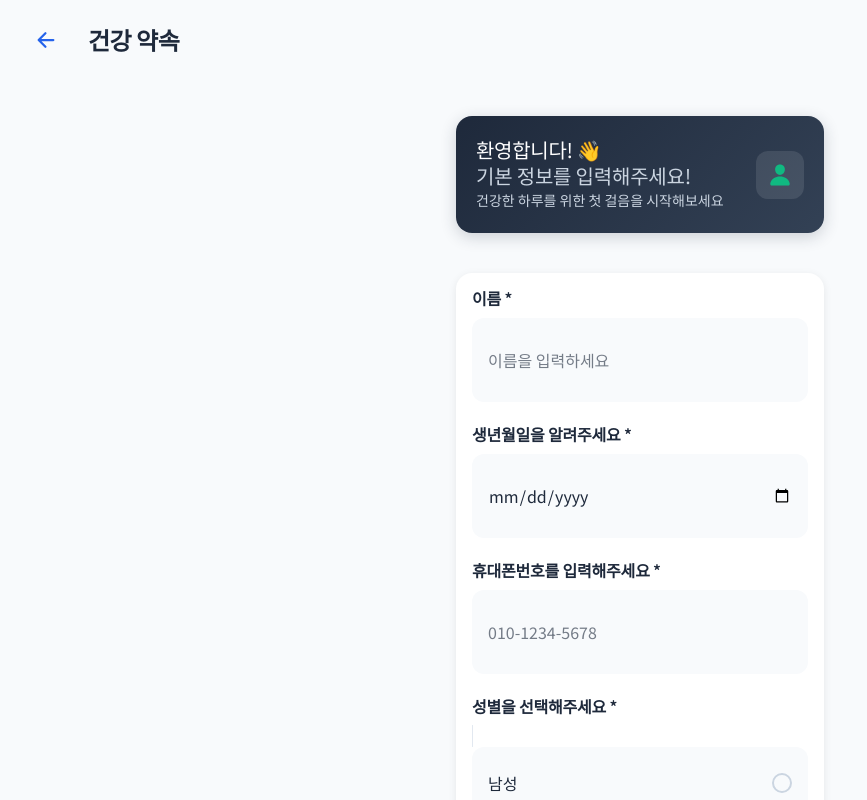
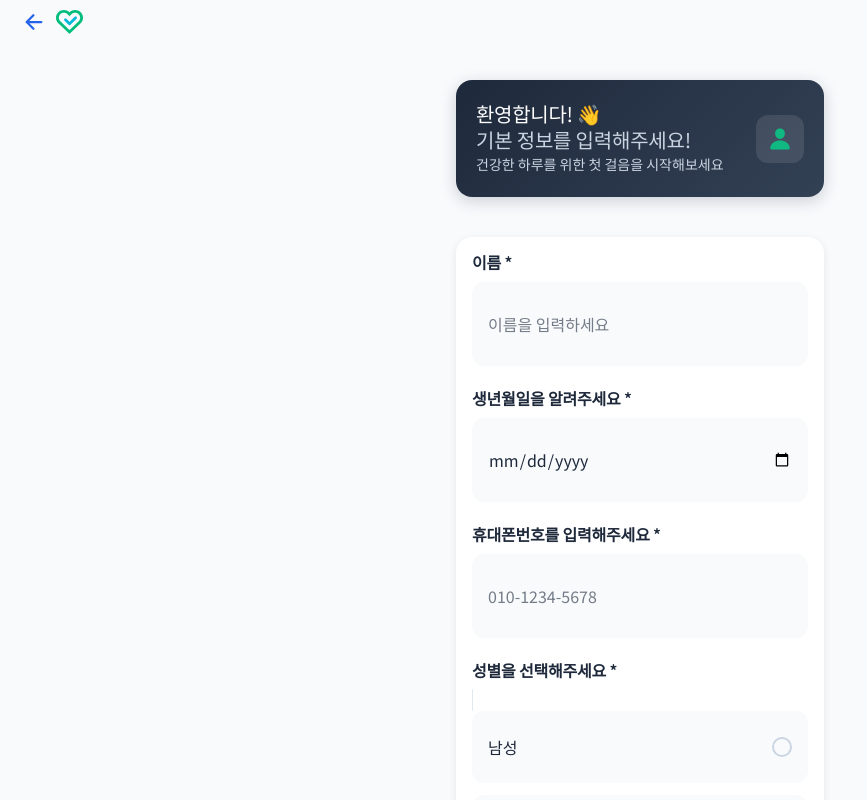
Before and after one commit to hwangdaehan/healthPromise, a React (Vite) app: page /login in a window 1280 px wide. Both pictures are taken after a click on the button "간단한 정보 입력하고 시작하기". Shown: the whole page, without its empty margins (0-867 px from the left). Built offline with nearby package versions, Linux system fonts and the light colour scheme; no server answers; a web font is replaced by a local one.

Commit message:
- UI 깨지는 것 수정

```diff
--- a/src/components/UserInfo.tsx
+++ b/src/components/UserInfo.tsx
@@ -252,7 +252,13 @@ const UserInfo: React.FC<UserInfoProps> = ({ onSave }) => {
               <IonIcon icon={arrowBack} />
             </IonButton>
           </IonButtons>
-          <IonTitle>건강 약속</IonTitle>
+          <IonTitle>
+            <img
+              src="/main_logo.svg"
+              alt="건강 약속"
+              style={{ height: '24px', width: 'auto' }}
+            />
+          </IonTitle>
         </IonToolbar>
       </IonHeader>
       <IonContent className="ion-padding">
--- a/src/index.css
+++ b/src/index.css
@@ -12,3 +12,21 @@ ion-app {
 * {
   font-family: 'Pretendard Variable', 'Pretendard', 'Noto Sans KR', 'Malgun Gothic', system-ui, sans-serif;
 }
+
+/* 컴팩트 헤더/툴바 설정 */
+ion-header ion-toolbar {
+  /* 기본 높이(56px) → 44px로 축소 */
+  --min-height: 44px;
+  /* 좌우 패딩 축소 */
+  --padding-start: 8px;
+  --padding-end: 8px;
+  /* 상하 패딩 최소화 */
+  --padding-top: 0px;
+  --padding-bottom: 0px;
+}
+
+/* 제목 좌우 여백 축소 */
+ion-title {
+  padding-inline-start: 0;
+  padding-inline-end: 0;
+}
--- a/src/pages/Home.css
+++ b/src/pages/Home.css
@@ -785,6 +785,8 @@ ion-card.service-card:hover {
 
 .calendar-week {
   margin-bottom: 8px;
+  display: flex;
+  justify-content: flex-start;
 }
 
 .calendar-day {
@@ -794,6 +796,8 @@ ion-card.service-card:hover {
   display: flex;
   align-items: center;
   justify-content: center;
+  flex: 0 0 calc(100% / 7) !important;
+  max-width: calc(100% / 7) !important;
 }
 
 .day-number {
--- a/src/pages/Home.tsx
+++ b/src/pages/Home.tsx
@@ -757,15 +757,7 @@ const Home: React.FC = () => {
       <IonHeader>
         <IonToolbar>
           <IonTitle>
-            <svg
-              width="32"
-              height="32"
-              viewBox="0 0 24 24"
-              fill="#2563eb"
-              style={{ display: 'flex', alignItems: 'center' }}
-            >
-              <path d="M12 2C6.48 2 2 6.48 2 12s4.48 10 10 10 10-4.48 10-10S17.52 2 12 2zm-2 15l-5-5 1.41-1.41L10 14.17l7.59-7.59L19 8l-9 9z" />
-            </svg>
+            <img src="/main_logo.svg" alt="건강 약속" style={{ height: '24px', width: 'auto' }} />
           </IonTitle>
           <IonButton
             fill="clear"
@@ -894,7 +886,7 @@ const Home: React.FC = () => {
           </IonCard>
 
           {/* 달력 밑 배너 광고 */}
-          <AdBanner />
+          {/*<AdBanner />*/}
 
           {/* 서비스 카드 섹션 */}
           <div className="service-cards-container">
--- a/src/pages/HospitalBooking.tsx
+++ b/src/pages/HospitalBooking.tsx
@@ -455,15 +455,7 @@ const HospitalBooking: React.FC = () => {
       <IonHeader>
         <IonToolbar>
           <IonTitle>
-            <svg
-              width="32"
-              height="32"
-              viewBox="0 0 24 24"
-              fill="#2563eb"
-              style={{ display: 'flex', alignItems: 'center' }}
-            >
-              <path d="M12 2C6.48 2 2 6.48 2 12s4.48 10 10 10 10-4.48 10-10S17.52 2 12 2zm-2 15l-5-5 1.41-1.41L10 14.17l7.59-7.59L19 8l-9 9z" />
-            </svg>
+            <img src="/main_logo.svg" alt="건강 약속" style={{ height: '24px', width: 'auto' }} />
           </IonTitle>
           <IonButton fill="clear" slot="end" className="header-notification-button">
             <IonIcon icon={notificationsOutline} />
--- a/src/pages/MedicationManagement.css
+++ b/src/pages/MedicationManagement.css
@@ -393,6 +393,17 @@ ion-card {
 /* 모달 폼 */
 .modal-form {
   padding: 20px 0;
+
+  .form-item {
+    margin-bottom: 20px;
+    border-radius: 12px;
+    --background: #f8f9fa;
+    --border-radius: 12px;
+    --padding-start: 16px;
+    --padding-end: 16px;
+    --padding-top: 12px;
+    --padding-bottom: 12px;
+  }
 }
 
 /* 큰 등록 버튼 */
--- a/src/pages/MedicationManagement.tsx
+++ b/src/pages/MedicationManagement.tsx
@@ -19,7 +19,7 @@ import {
   IonSpinner,
   IonAlert,
 } from '@ionic/react';
-import { medical, time, checkmarkCircle, closeCircle, arrowBack, add, trash, notifications, notificationsOff, close, notificationsOutline } from 'ionicons/icons';
+import { medical, time, person, checkmarkCircle, closeCircle, arrowBack, add, trash, notifications, notificationsOff, close, notificationsOutline } from 'ionicons/icons';
 import { useHistory } from 'react-router-dom';
 import { FirestoreService, Medicine } from '../services/firestoreService';
 import { getCurrentUserSession } from '../services/userService';
@@ -291,15 +291,7 @@ const MedicationManagement: React.FC = () => {
       <IonHeader>
         <IonToolbar>
           <IonTitle>
-            <svg
-              width="32"
-              height="32"
-              viewBox="0 0 24 24"
-              fill="#2563eb"
-              style={{ display: 'flex', alignItems: 'center' }}
-            >
-              <path d="M12 2C6.48 2 2 6.48 2 12s4.48 10 10 10 10-4.48 10-10S17.52 2 12 2zm-2 15l-5-5 1.41-1.41L10 14.17l7.59-7.59L19 8l-9 9z"/>
-            </svg>
+            <img src="/main_logo.svg" alt="건강 약속" style={{ height: '24px', width: 'auto' }} />
           </IonTitle>
           <IonButton
             fill="clear"
@@ -415,25 +407,27 @@ const MedicationManagement: React.FC = () => {
           </IonHeader>
           <IonContent className="ion-padding">
             <div className="modal-form">
-              <div className="form-group">
-                <label className="large-label">약물 이름</label>
+              <IonItem className="form-item">
+                <IonLabel position="stacked">약물 이름</IonLabel>
                 <IonInput
+                  type="text"
+                  value={newMedication.name}
+                  onIonInput={e => setNewMedication(prev => ({ ...prev, name: (e.detail.value || '') }))}
                   placeholder="예: 아스피린"
-                  value={newMedication.name}
-                  onIonInput={(e) => setNewMedication(prev => ({ ...prev, name: e.detail.value! }))}
-                  className="large-input"
+                  clearInput={true}
                 />
-              </div>
+              </IonItem>
 
-              <div className="form-group">
-                <label className="large-label">복용량</label>
+              <IonItem className="form-item">
+                <IonLabel position="stacked">복용량 (정)</IonLabel>
                 <IonInput
-                  placeholder="예: 1정"
+                  type="text"
                   value={newMedication.dosage}
-                  onIonInput={(e) => setNewMedication(prev => ({ ...prev, dosage: e.detail.value! }))}
-                  className="large-input"
+                  onIonInput={e => setNewMedication(prev => ({ ...prev, dosage: (e.detail.value || '') }))}
+                  placeholder="예: 2"
+                  clearInput={true}
                 />
-              </div>
+              </IonItem>
 
               <div className="form-group">
                 <label className="large-label">복용 시간</label>
```
